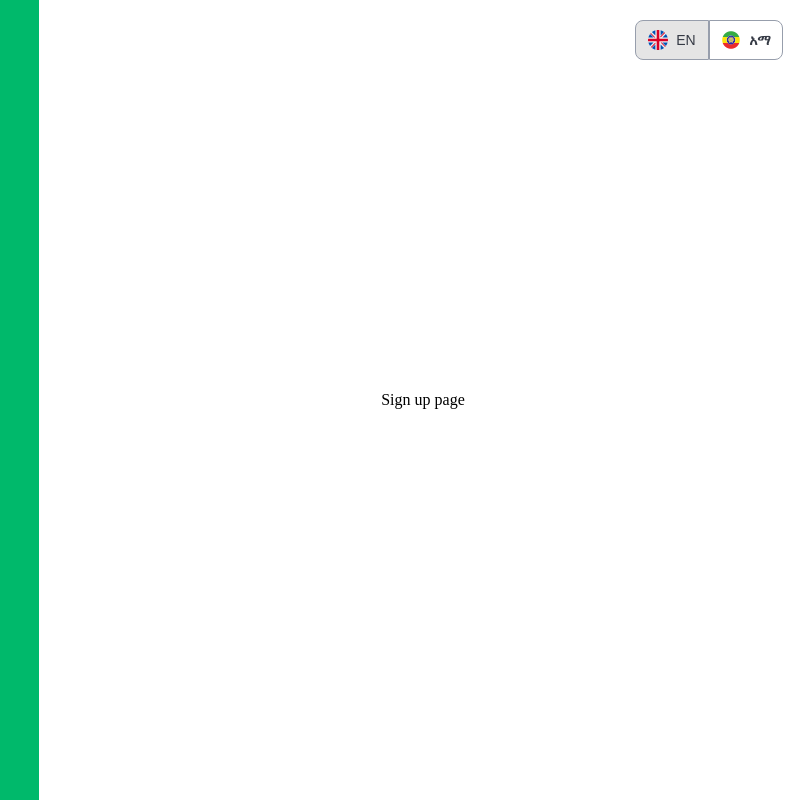
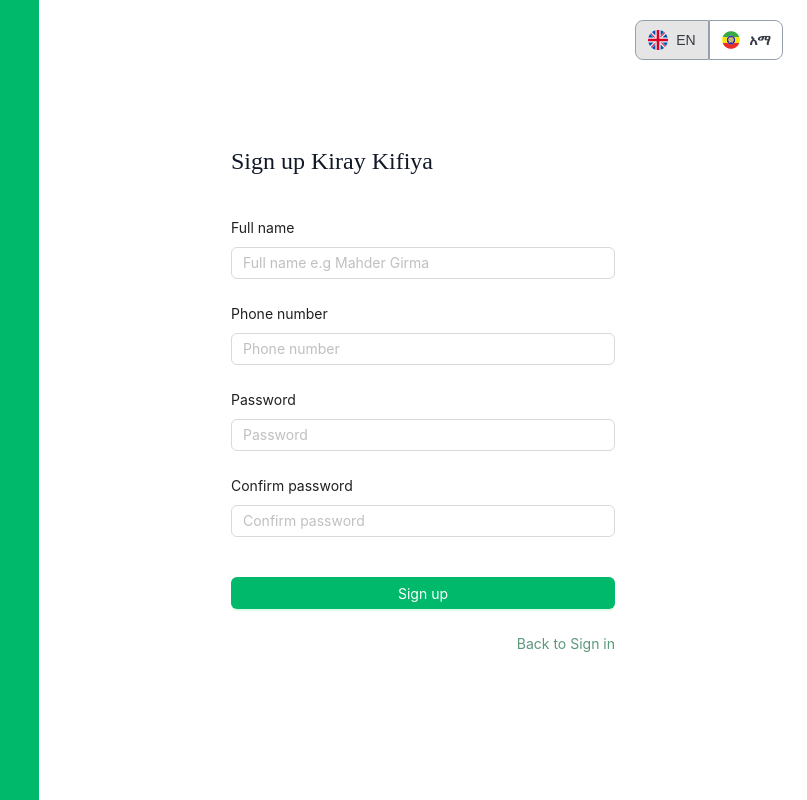
Before and after one commit to betoch-app/betoch-core, a React (Create React App) app in the folder frontend/: page /signUp in a window 1280 px wide. Shown: the whole page, without its empty margins (473-1280 px from the left). Built offline with nearby package versions, Linux system fonts and the light colour scheme.

Commit message:
Sign up page completed

```diff
--- a/frontend/src/modules/authentication/containers/SignUpContainer.tsx
+++ b/frontend/src/modules/authentication/containers/SignUpContainer.tsx
@@ -1,7 +1,13 @@
+import { useState } from "react";
 import SignUpPage from "../pages/SignUpPage/SignUpPage";
 
 const SignUpContainer = () => {
-  return <SignUpPage />;
+  const [loading, setLoading] = useState(false);
+  const onSignUp = (values: any) => {
+    setLoading(true);
+    console.log(values);
+  };
+  return <SignUpPage onSignUp={onSignUp} loading={loading} />;
 };
 
 export default SignUpContainer;
--- a/frontend/src/modules/authentication/pages/LoginPage/LoginPage.tsx
+++ b/frontend/src/modules/authentication/pages/LoginPage/LoginPage.tsx
@@ -24,21 +24,20 @@
             <div>
               <div className="mb-2">
                 <Form.Item
-                  name="email"
-                  label="Email Address"
+                  name="phone"
+                  label="Phone number"
                   rules={[
                     {
                       required: true,
-                      type: "email",
-                      message: "Please enter a valid email address.",
+                      message: "Please enter your phone number.",
                     },
                   ]}
                 >
                   <Input
-                    autoComplete="email"
-                    type="email"
-                    placeholder={"Email"}
-                    name="email"
+                    autoComplete="phone"
+                    type="phone"
+                    placeholder={"Phone number"}
+                    name="phone"
                   />
                 </Form.Item>
               </div>
@@ -50,7 +49,7 @@
                   rules={[
                     {
                       required: true,
-                      message: "Please enter a valid password",
+                      message: "Please enter your password",
                     },
                   ]}
                 >
@@ -62,7 +61,7 @@
                 </Form.Item>
               </div>
 
-              <div className="flex justify-start justify-between">
+              <div className="flex justify-start justify-between items-center">
                 <Link to={"/forgot-password"} className="forgot-link">
                   Forgot password
                 </Link>
--- a/frontend/src/modules/authentication/pages/SignUpPage/SignUpPage.tsx
+++ b/frontend/src/modules/authentication/pages/SignUpPage/SignUpPage.tsx
@@ -1,9 +1,158 @@
+import { Form, Input, Button } from "antd";
 import AuthenticationHOC from "../../HOC/AuthenticationHOC";
+import { Link } from "react-router-dom";
 
-const SignUpPage = () => {
+type Props = {
+  onSignUp: (values: any) => void;
+  loading: boolean;
+};
+const SignUpPage = ({ onSignUp, loading }: Props) => {
+  const [signUpForm] = Form.useForm();
+
   return (
     <AuthenticationHOC>
-      <div>Sign up page</div>
+      <div className="relative mx-6 md:mx-auto w-full md:w-1/2 lg:w-96 z-20 ">
+        <span className="font-medium text-gray-900 text-2xl">
+          Sign up Kiray Kifiya
+        </span>
+        <div className="mt-10">
+          <Form
+            onFinish={onSignUp}
+            form={signUpForm}
+            layout="vertical"
+            requiredMark={false}
+          >
+            <div>
+              <div className="mb-2">
+                <Form.Item
+                  name="fullName"
+                  label="Full name"
+                  rules={[
+                    {
+                      required: true,
+                      message: "Please enter your full name E.g Mahder Girma",
+                    },
+                  ]}
+                >
+                  <Input
+                    autoComplete="off"
+                    type="text"
+                    placeholder="Full name e.g Mahder Girma"
+                    name="fullName"
+                  />
+                </Form.Item>
+              </div>
+
+              <div className="mb-2">
+                <Form.Item
+                  name="phone"
+                  label="Phone number"
+                  rules={[
+                    {
+                      required: true,
+                      message: "Please enter your phone number.",
+                    },
+                  ]}
+                >
+                  <Input
+                    autoComplete="phone"
+                    type="phone"
+                    placeholder={"Phone number"}
+                    name="phone"
+                  />
+                </Form.Item>
+              </div>
+
+              <div className="mb-2">
+                <Form.Item
+                  name="password"
+                  label="Password"
+                  rules={[
+                    {
+                      required: true,
+                      message: "Please enter your password",
+                    },
+                  ]}
+                >
+                  <Input
+                    type={"password"}
+                    placeholder="Password"
+                    name="password"
+                  />
+                </Form.Item>
+              </div>
+
+              <div className="mb-2">
+                <Form.Item
+                  name="confirmPassword"
+                  label="Confirm password"
+                  rules={[
+                    {
+                      required: true,
+                      message: "Please confirm your password",
+                    },
+                  ]}
+                >
+                  <Input
+                    type={"password"}
+                    placeholder="Confirm password"
+                    name="password"
+                  />
+                </Form.Item>
+              </div>
+
+              <div className="mt-10 text-center">
+                <Button
+                  id="submit"
+                  type="primary"
+                  htmlType="submit"
+                  className="w-full flex justify-center items-center space-x-3"
+                >
+                  {loading ? (
+                    <svg
+                      style={{
+                        background: "none",
+                        shapeRendering: "auto",
+                      }}
+                      width="16px"
+                      height="16px"
+                      viewBox="0 0 100 100"
+                      preserveAspectRatio="xMidYMid"
+                    >
+                      <circle
+                        cx="50"
+                        cy="50"
+                        fill="none"
+                        stroke="#ffffff"
+                        strokeWidth="8"
+                        r="42"
+                        strokeDasharray="113.09733552923255 150"
+                        transform="rotate(306.582 50 50)"
+                      >
+                        <animateTransform
+                          attributeName="transform"
+                          type="rotate"
+                          repeatCount="indefinite"
+                          dur="1s"
+                          values="0 50 50;360 50 50"
+                          keyTimes="0;1"
+                        >
+                          <span>Sign up</span>
+                        </animateTransform>
+                      </circle>
+                    </svg>
+                  ) : null}
+                  <span>Sign up</span>
+                </Button>
+              </div>
+
+              <div className="flex justify-end mt-6 forgot-link">
+                <Link to={"/"}>Back to Sign in</Link>
+              </div>
+            </div>
+          </Form>
+        </div>
+      </div>
     </AuthenticationHOC>
   );
 };
```
